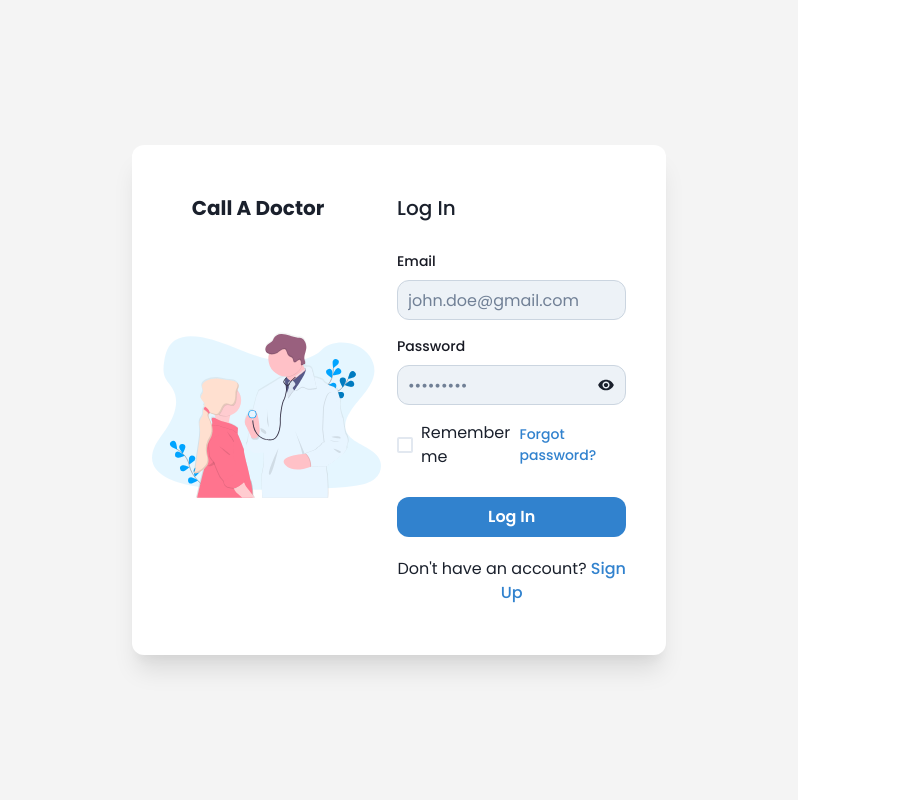
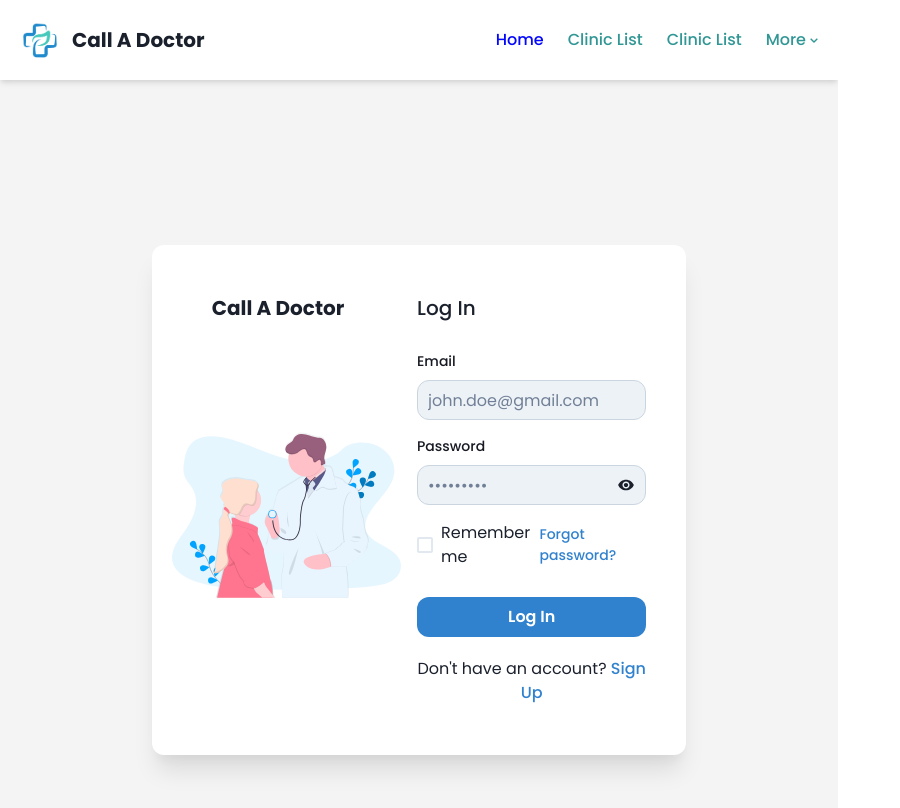
Before and after one commit to Xytrix1103/call-a-doctor, a React app: page /login in a window 1280 px wide. Shown: the top 808 px of the page, without its empty margins (0-900 px from the left). Built offline with nearby package versions, Linux system fonts and the light colour scheme; no server answers; the HTML template or start-up script is replaced by a standard one.

Commit message:
export navbar to App

```diff
--- a/src/App.jsx
+++ b/src/App.jsx
@@ -1,9 +1,16 @@
 import {Outlet} from "react-router-dom";
 import React from "react";
+import {Flex} from "@chakra-ui/react";
+import PatientNavbar from "./components/navbars/PatientNavbar.jsx";
 
 function App() {
 	return (
-		<Outlet/>
+		<Flex display="grid" gridTemplateRows="auto 1fr" w="100%" h="100%" bg="#f4f4f4" overflow="hidden">
+			<PatientNavbar/>
+			<Flex w="100%" h="100%" bg="#f4f4f4" overflow="scroll" p={5}>
+				<Outlet/>
+			</Flex>
+		</Flex>
 	)
 }
 
--- a/src/components/GuardedRoute.jsx
+++ b/src/components/GuardedRoute.jsx
@@ -1,7 +1,8 @@
-import {Navigate, Outlet, useLocation, useNavigation} from "react-router-dom";
+import {Navigate, useLocation, useNavigation} from "react-router-dom";
 import {useEffect} from "react";
 import {useAuth} from "./AuthCtx.jsx";
 import GlobalSpinner from "./GlobalSpinner.jsx";
+import App from "../App.jsx";
 
 const GuardedRoute = () => {
 	const {user, loading} = useAuth();
@@ -21,13 +22,13 @@ const GuardedRoute = () => {
 					<GlobalSpinner/> :
 					(location.pathname === "/login" || location.pathname === "/register") ?
 						!user ?
-							<Outlet/> :
+							<App/> :
 							(
 								<Navigate to="/" />
 							)
 					:
 						user ?
-							<Outlet/> :
+							<App/> :
 							(
 								<Navigate to="/login" />
 							)
--- /dev/null
+++ b/src/components/navbars/PatientNavbar.jsx
@@ -0,0 +1,71 @@
+import {Avatar, Flex, Link, Menu, MenuButton, MenuDivider, MenuItem, MenuList, Text} from "@chakra-ui/react";
+import {NavLink, useLocation} from "react-router-dom";
+import {BiChevronDown} from "react-icons/bi";
+
+const PatientNavbar = () => {
+	const location = useLocation();
+
+	const currentPath = location.pathname;
+
+	return (
+		<Flex
+			as="nav"
+			align="top"
+			padding="1rem"
+			bg="white" // Set the navbar background color to white
+			bgColor={"white"}
+			zIndex="999"
+			width="100%"
+			shadow="md"
+			justify="space-between" // Align items to the space between
+		>
+			<Flex align="center">
+				<Avatar
+					size="md"
+					src="\src\assets\images\Call_A_Doctor_Logo_NoBg.png"
+				/>
+				<Text fontSize="xl" ml={2} fontWeight="bold">
+					Call A Doctor
+				</Text>
+			</Flex>
+
+			<Flex alignItems="center">
+				<Link as={NavLink} color="#0307fc" to="/" marginRight={6} isactive={currentPath === "/"}>
+					Home
+				</Link>
+				<Link as={NavLink} color="teal.500" to="/patient/clinics" marginRight={6} isactive={currentPath === "/patient/clinics"}>
+					Clinic List
+				</Link>
+				<Link as={NavLink} color="teal.500" to="/patient/clinics" marginRight={6} isactive={currentPath === "/patient/clinics"}>
+					Clinic List
+				</Link>
+				<Menu marginRight={6}>
+					<MenuButton as={Link} color="teal.500" display="flex" alignItems="center">
+						<Flex alignItems="center">
+							<Text>More</Text>
+							<BiChevronDown />
+						</Flex>
+					</MenuButton>
+
+					<MenuList>
+						<MenuItem as={NavLink} to="/" _focus={{ boxShadow: 'none' }} isactive={currentPath === "/"}>
+							Dashboard
+						</MenuItem>
+						<MenuItem as={NavLink} to="/" _focus={{ boxShadow: "none" }} isactive={currentPath === "/"}>
+							Settings
+						</MenuItem>
+						<MenuItem as={NavLink} to="/" _focus={{ boxShadow: "none" }} isactive={currentPath === "/"}>
+							Earnings
+						</MenuItem>
+						<MenuDivider />
+						<MenuItem as={NavLink} to="/" _focus={{ boxShadow: "none" }}>
+							Sign out
+						</MenuItem>
+					</MenuList>
+				</Menu>
+			</Flex>
+		</Flex>
+	)
+}
+
+export default PatientNavbar;
```
